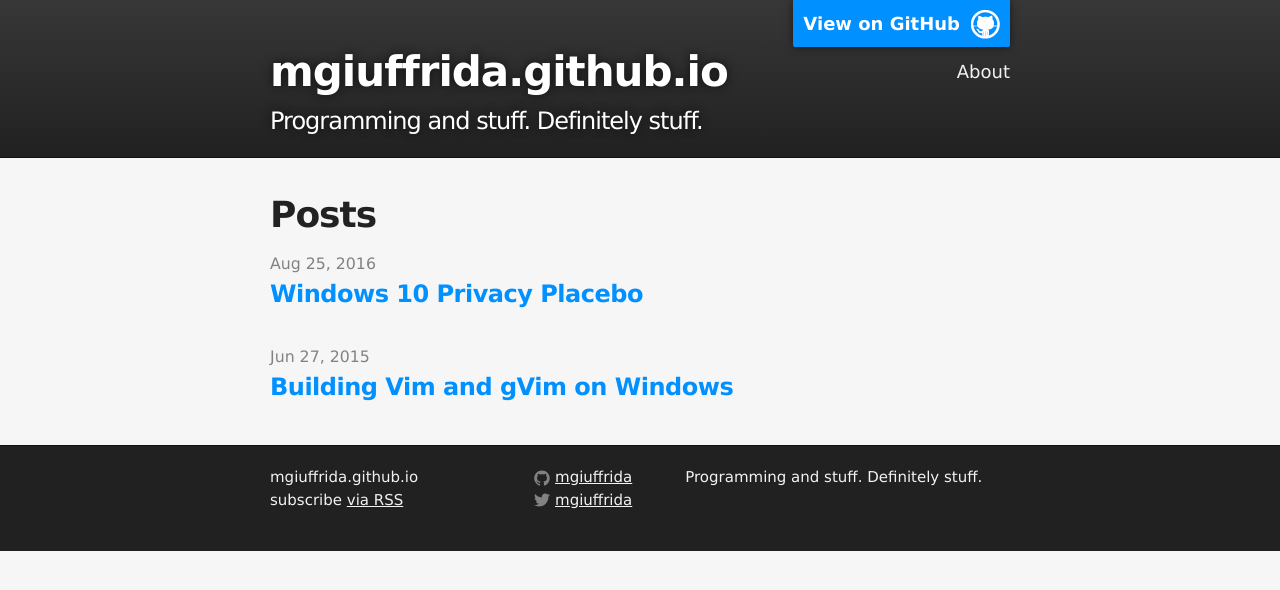
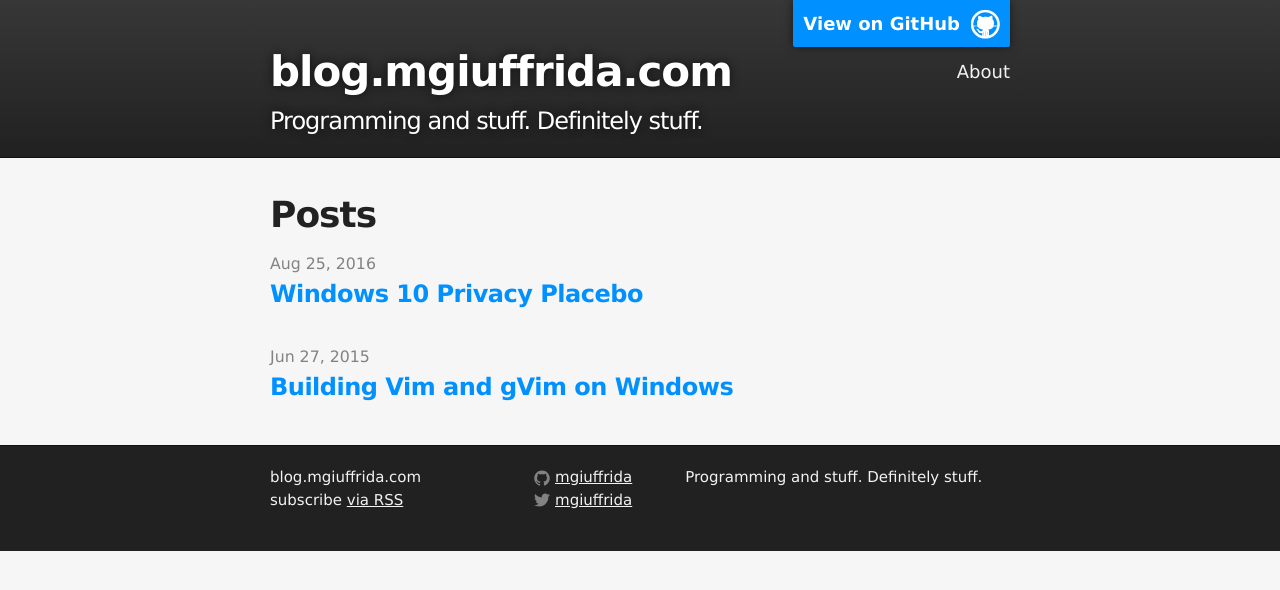
Before and after one commit to mgiuffrida/mgiuffrida.github.io, a Jekyll site: the page built from index.html, in a window 1280 px wide. Shown: the top 590 px of the page. Built offline with Jekyll 4.4.1, drawn with Linux system fonts in a browser that asks for light colours.

Commit message:
Update _config.yml

```diff
--- a/_config.yml
+++ b/_config.yml
@@ -1,10 +1,10 @@
 # Site settings
-title: mgiuffrida.github.io
+title: blog.mgiuffrida.com
 email:
 description: > # this means to ignore newlines until "baseurl:"
   Programming and stuff. Definitely stuff.
 baseurl: "" # the subpath of your site, e.g. /blog/
-url: "https://mgiuffrida.github.io" # the base hostname & protocol for your site
+url: "http://blog.mgiuffrida.com" # the base hostname & protocol for your site
 twitter_username: mgiuffrida
 github_username:  mgiuffrida
 
```
